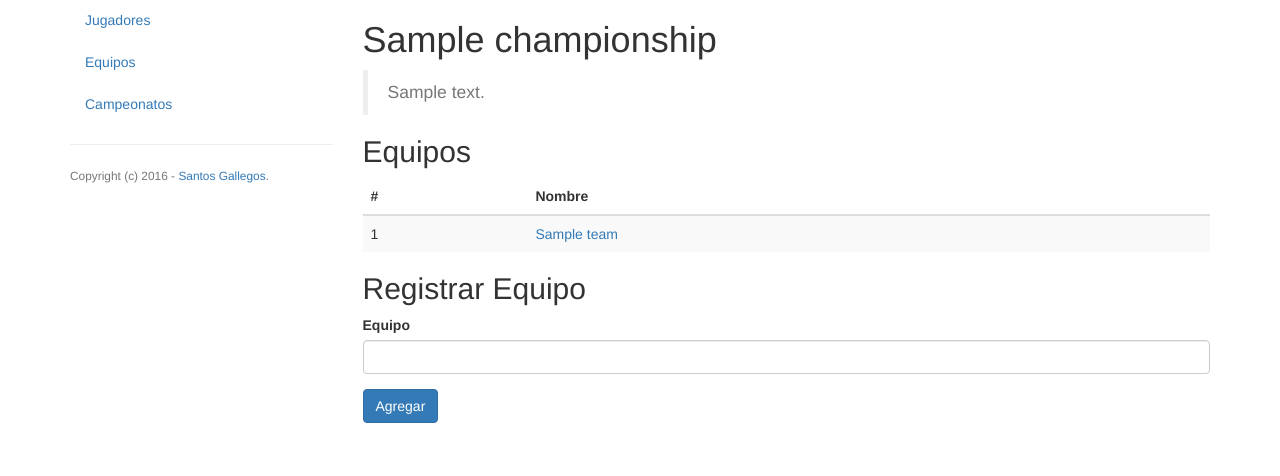
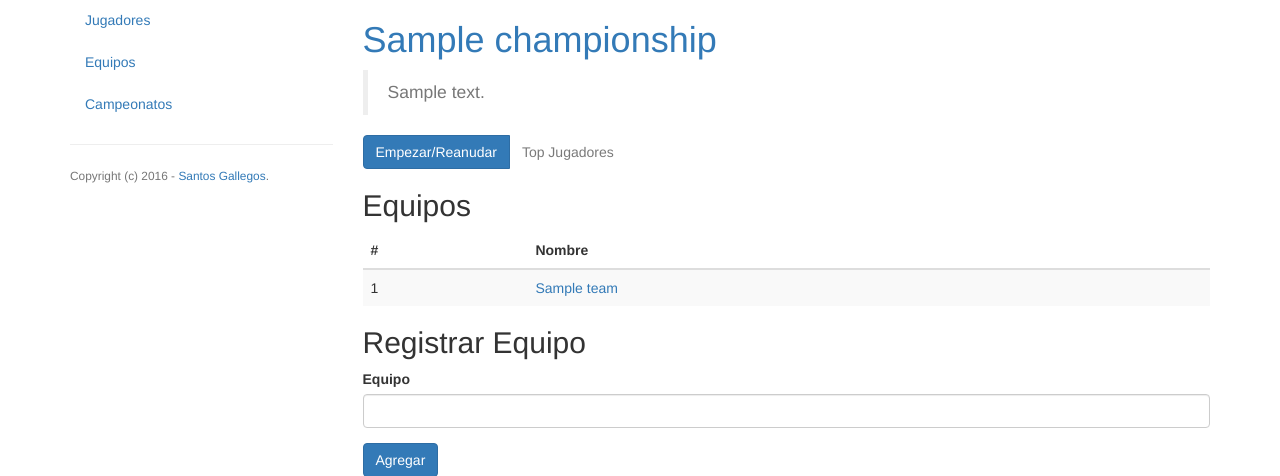
Before and after one commit to stsewd/fbcm, a Flask app: template fbcm/templates/championship.html in a window 1280 px wide. Shown: the top 476 px of the page. Run offline with Flask 2, Linux system fonts and the light colour scheme; the template is opened without the code that fills it: values that come from a table or form of the project are taken from there, most other values are stand-ins (such as "Sample title", 1, 10 or a date in 2020); some libraries are stand-ins or nearby versions.

Commit message:
More user friendly design

```diff
--- a/fbcm/templates/championship.html
+++ b/fbcm/templates/championship.html
@@ -6,12 +6,22 @@
 {% set form_id = "form-add-team-to-championship"%}
 
 {% block body %}
-<h1>{{ championship.name }}</h1>
+<h1>
+  <a href="{{ url_for('championships', id=championship.id) }}">
+    {{ championship.name }}</h1>
+  </a>
 <blockquote>
   <p class="text-muted">
     {{ championship.description }}
   </p>
 </blockquote>
+
+<div class="btn-group">
+  <a class="btn btn-primary" href="{{ url_for('stages', championship_id=championship.id, stage_id=0, group=1) }}">
+    Empezar/Reanudar
+  </a>
+<buttom class="btn btn-secondary" disabled>Top Jugadores</buttom>
+</div>
 
 <h2>Equipos</h2>
 <table class="table table-striped table-hover">
--- a/fbcm/templates/player.html
+++ b/fbcm/templates/player.html
@@ -7,7 +7,11 @@
 <table class="table">
   <tr>
     <th scope="row">ID</th>
-    <td>{{ player.id }}</td>
+    <td>
+      <a href="{{ url_for('players', id=player.id) }}">
+        {{ player.id }}
+      </a>
+    </td>
   </tr>
   <tr>
     <th scope="row">Nombre</th>
```
Also changed, not shown: fbcm/templates/team.html (+6 -1 lines).
